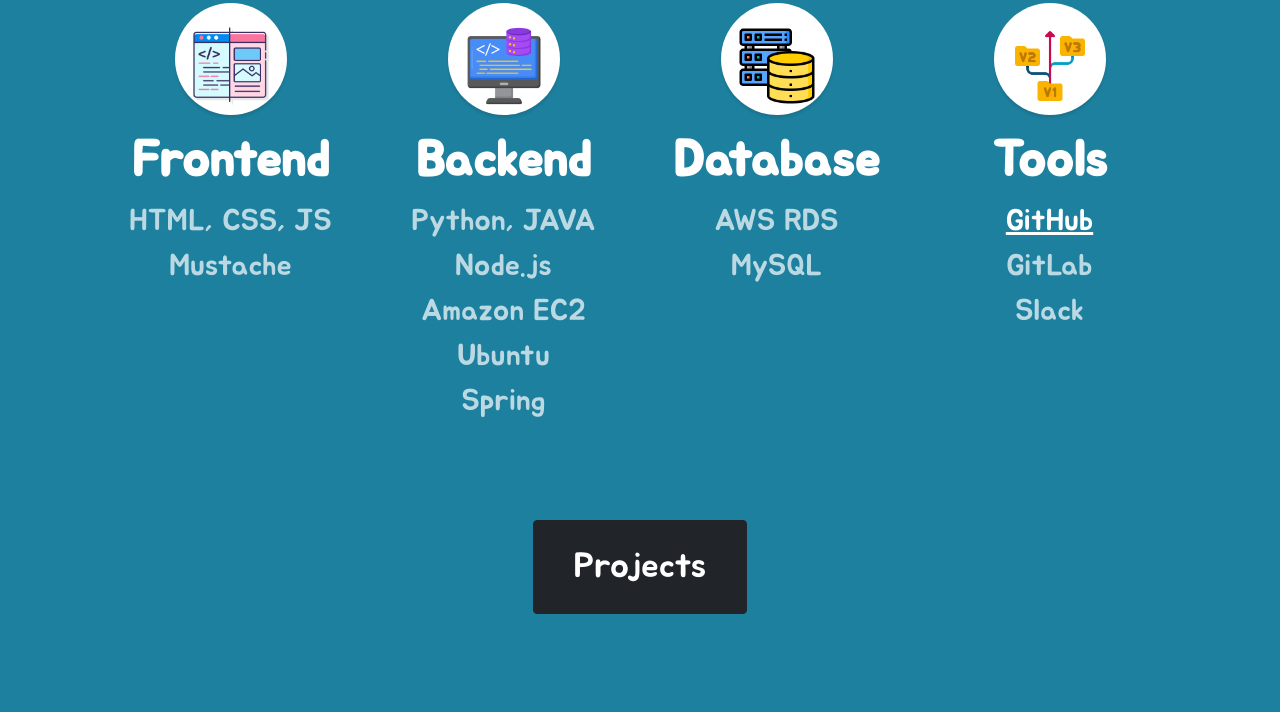
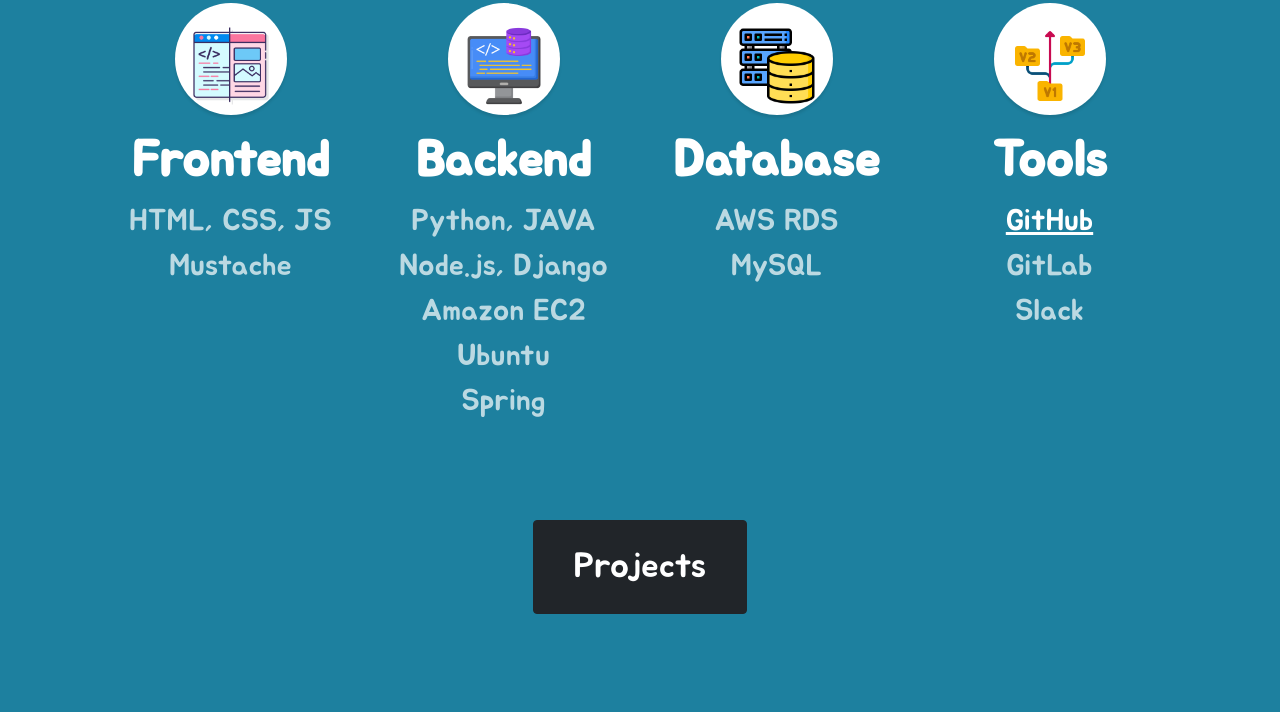
Before and after one commit to kohs116/Portfolio, a plain HTML site: page index.html in a window 1280 px wide. Shown: the part 1857-2569 px from the top of the page. Drawn offline with nearby package versions, Linux system fonts and the light colour scheme.

Commit message:
skill updates

```diff
--- a/index.html
+++ b/index.html
@@ -106,7 +106,7 @@
                                                                             height="80px"></img></span>
                 <h4 style="font-size:50px"><strong>Backend</strong></h4>
                 <p class="text-faded mb-0" style="font-size:30px">Python, JAVA</p>
-                <p class="text-faded mb-0" style="font-size:30px">Node.js</p>
+                <p class="text-faded mb-0" style="font-size:30px">Node.js, Django</p>
                 <p class="text-faded mb-0" style="font-size:30px">Amazon EC2</p>
                 <p class="text-faded mb-0" style="font-size:30px">Ubuntu</p>
                 <p class="text-faded mb-0" style="font-size:30px">Spring</p>
```
